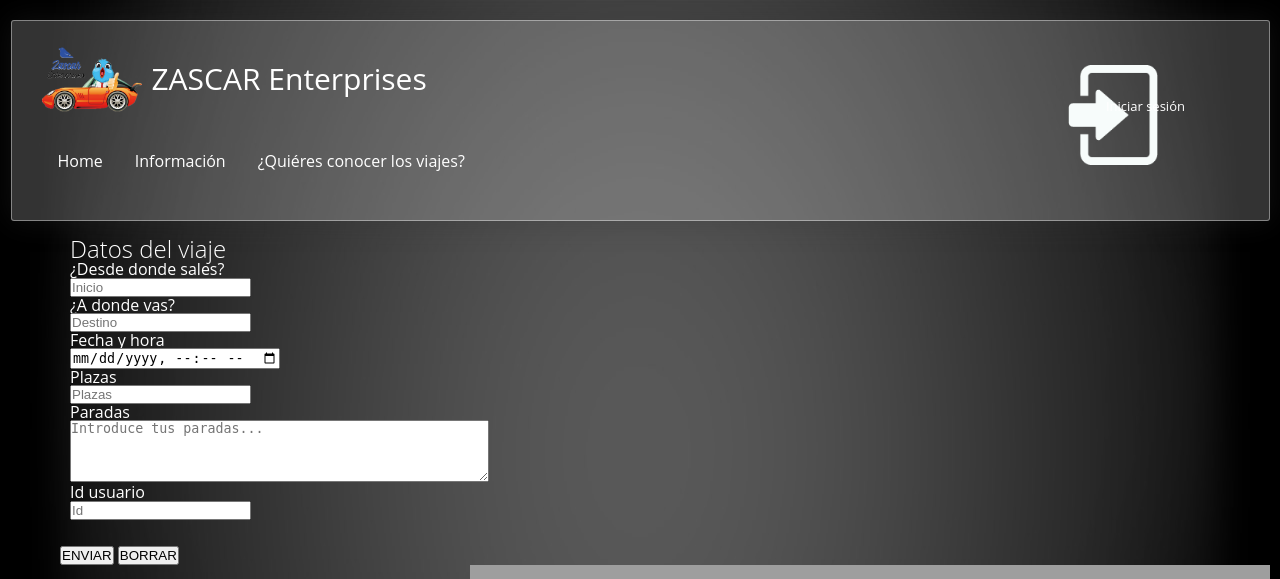
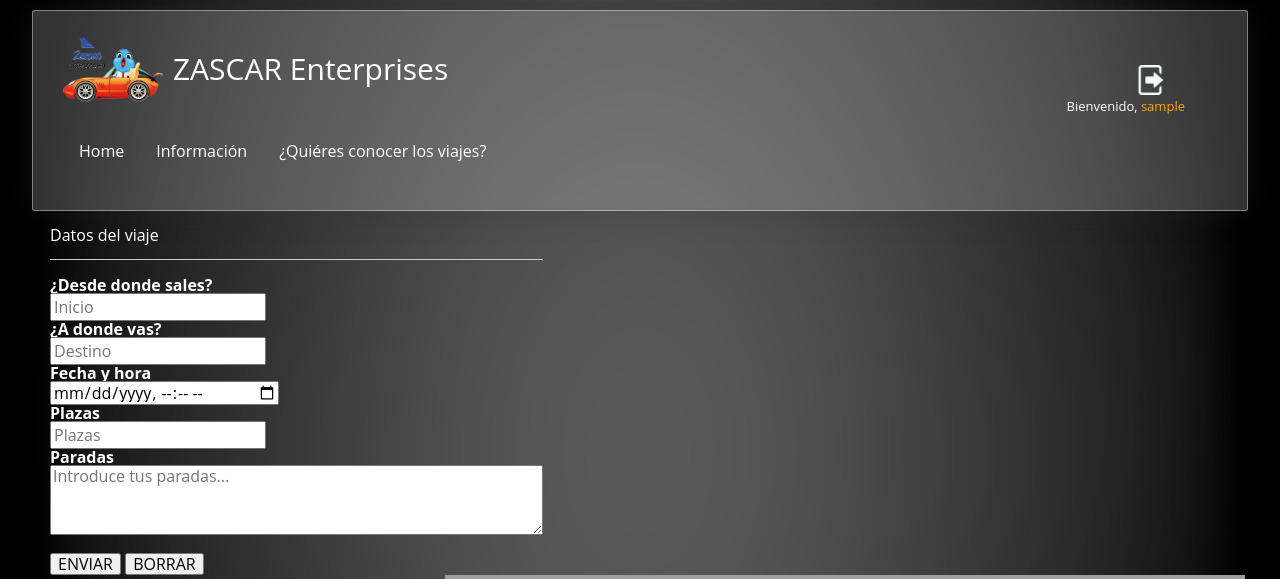
Before and after one commit to Chow22/ZASCAR, a PHP site: page /vista/insertarTrayectos.php in a window 1280 px wide. Shown: the top 579 px of the page. Run offline with PHP 8.4, Linux system fonts and the light colour scheme; the visitor is signed in with stand-in values (Sample User, id 1); some libraries are stand-ins or nearby versions; grey boxes are pictures that could not be loaded.

Commit message:
cambios en estilo insertarTrayectos

```diff
--- a/public_html/css/insertarTrayecto.css
+++ /dev/null
@@ -1,36 +0,0 @@
-*{
-    margin: 0;
-    padding: 0;
-}
-body{
-    margin: 10px;
-}
-h1{
-    text-align: center
-}
-form{
-    float: left;
-}
-#izquierda fieldset legend{
-    color:white;
-    border:none;
-    font-weight:300;
-    font-size:24px;
-}
-iframe{
-    float: right;
-}
-fieldset{
-    padding-left: 10px;
-    padding-right: 10px;
-    padding-bottom: 10px;
-}
-#izquierda{
-    margin-left: 50px;
-}
-#derecha{
-    margin-bottom: 10px;
-}
-label{
-    color:white;
-}
--- a/public_html/css/style.css
+++ b/public_html/css/style.css
@@ -434,3 +434,47 @@ img.txiki{
 .menu > li > ul li:hover a:before {
     color: #32373D;
 }
+
+
+/*--------------------Diseño de la página insertarTrayectos--------------------*/
+
+/**{
+    margin: 0;
+    padding: 0;
+}
+body{
+    margin: 10px;
+}*/
+
+
+/*#izquierda  {
+    color:white;
+    border:none;
+    font-weight:300;
+    font-size:24px;
+}*/
+iframe{
+    float: right;
+}
+/*fieldset{
+    padding-left: 10px;
+    padding-right: 10px;
+    padding-bottom: 10px;
+}*/
+#trayecto-form{
+    background: transparent;
+    color: white;
+    font-size: 100%;
+    float: left;
+    margin-left: 50px;
+}
+#mapa-dcha{
+    margin-bottom: 10px;
+    margin-right: 35px;
+}
+.trayecto-label{
+    color:white;
+}
+#campoviaje>legend{
+    color:white;
+}
--- a/public_html/vista/insertarTrayectos.php
+++ b/public_html/vista/insertarTrayectos.php
@@ -16,17 +16,38 @@ if (isset($_SESSION['loggedin']) && $_SESSION['loggedin'] == true) {
 <html>
     <head>
         <title>Nuevo trayecto</title>
-        <meta charset="UTF-8">
+        <meta charset="utf-8">
+        <meta http-equiv="x-ua-compatible" content="ie=edge">
         <meta name="viewport" content="width=device-width, initial-scale=1.0">
         <link rel="shortcut icon" href="../img/favicon.ico"/> <!--Para el logo de las pestañas en los navegadores-->
+        <link rel="canonical" href="http://html5-templates.com/" />
+        <meta name="description" content="Simple HTML5 Page layout template with header, footer, sidebar etc.">
+        <meta name="viewport" content="width=device-width, initial-scale=1">
+        <link rel="stylesheet" href="https://maxcdn.bootstrapcdn.com/bootstrap/3.3.7/css/bootstrap.min.css">
+        <script src="https://ajax.googleapis.com/ajax/libs/jquery/3.2.1/jquery.min.js"></script>
+        <script src="https://maxcdn.bootstrapcdn.com/bootstrap/3.3.7/js/bootstrap.min.js"></script>
+        <script src="../js/jquery-3.2.1.min.js" type="text/javascript"></script>
+        <script src="../js/script.js"></script>
+        <script src="../js/regist.js" type="text/javascript"></script>
+        <script src="../js/registro.js" type="text/javascript"></script>
         <link href="../css/style.css" rel="stylesheet" type="text/css"/>
-        <link href="../css/insertarTrayecto.css" rel="stylesheet" type="text/css"/>
 </head>
 <body>
     <header>
         <div id="logo"><img src="../img/logo.png">ZASCAR Enterprises
-                <a  href="vista/login.php"><img class="login-img" src="img/loginbutton.png" alt=""/></a>
-                <p>Iniciar sesión</p>
+                           <?php
+                if (isset($_SESSION['loggedin']) && $_SESSION['loggedin'] == true) {
+                    echo "<a  href='controlador/logout.php'><img class='login-img' src='../img/logoutbutton.png'/></a>";
+                    echo "<p style='color:white;'>Bienvenido, ";
+                    echo "<font color = 'orange'>";
+                    echo ($_SESSION['username']);
+                    echo"</font>";
+                    echo "</p>";
+                } else {
+                    echo"<a  href='vista/login.php'><img class='login-img' src='../img/loginbutton.png'/></a>";
+                    echo "<p>Iniciar sesión</p>";
+                }
+                ?>
         </div>
         <br>
         <br>
@@ -34,34 +55,34 @@ if (isset($_SESSION['loggedin']) && $_SESSION['loggedin'] == true) {
             <ul>
                 <li><a href="../index.php">Home</a></li>
                 <li><a href="../informacion.php">Información</a></li>
-                    <li><a href="#">¿Quiéres conocer los viajes?</a></li>
+                <li><a href="../controlador/controlador_listar_trayectos.php">¿Quiéres conocer los viajes?</a></li>
             </ul>
 
         </nav>
     </header>
     <br/>
-        <div id="izquierda">
+    <div id="trayecto-form">
         <form action="../controlador/trayectos_controlador.php" method="post" id="trayecto">
             <fieldset id="campoviaje">
                 <legend>Datos del viaje</legend>
-                    <label>¿Desde donde sales?</label><br/>
+                <hr>
+                <label class="trayecto-label">¿Desde donde sales?</label><br/>
                 <input type="text" name="origen" placeholder="Inicio"/><br/>
-                    <label>¿A donde vas?</label><br/>
+                <label class="trayecto-label">¿A donde vas?</label><br/>
                 <input type="text" name="destino" placeholder="Destino"/><br/>
-                    <label>Fecha y hora</label><br/>
+                <label class="trayecto-label">Fecha y hora</label><br/>
                 <input type="datetime-local" name="fechahora"/><br/>
-                    <label>Plazas</label><br/>
+                <label class="trayecto-label">Plazas</label><br/>
                 <input type="text" name="plazas" placeholder="Plazas"/><br/>
-                    <label>Paradas</label><br/>
+                <label class="trayecto-label">Paradas</label><br/>
                 <textarea rows="4" cols="50" name="paradas" placeholder="Introduce tus paradas..." form="trayecto"></textarea><br/>
-                    <label>Id usuario</label><br/>
-                    <input type="text" name="id" placeholder="Id"/><br/>
+                <?php echo '<input type="hidden" name="id" value="' . ($_SESSION['idusu']) . '"/>' . "\n"; ?>
             </fieldset>
             <br/>
             <input type="submit" value="ENVIAR"/> <input type="reset" value="BORRAR"/>
         </form>
     </div>
-        <div id="derecha">
+    <div id="mapa-dcha">
         <iframe src="https://www.google.com/maps/embed?pb=!1m18!1m12!1m3!1d1716.51054597435!2d-2.726258970762636!3d43.223020180119!2m3!1f0!2f0!3f0!3m2!1i1024!2i768!4f13.1!3m3!1m2!1s0xd4e369c4e0d1637%3A0x78ccbf7525105ab1!2sCIFP+ZORNOTZA+LHII!5e1!3m2!1ses!2ses!4v1513758133494" width="800" height="600" frameborder="0" style="border:0" allowfullscreen></iframe>
     </div>
     <footer>
```
Also changed, not shown: public_html/vista/insertarVehiculos.php (+17 -9 lines). Lines whose indentation alone changed are shown as unchanged.
